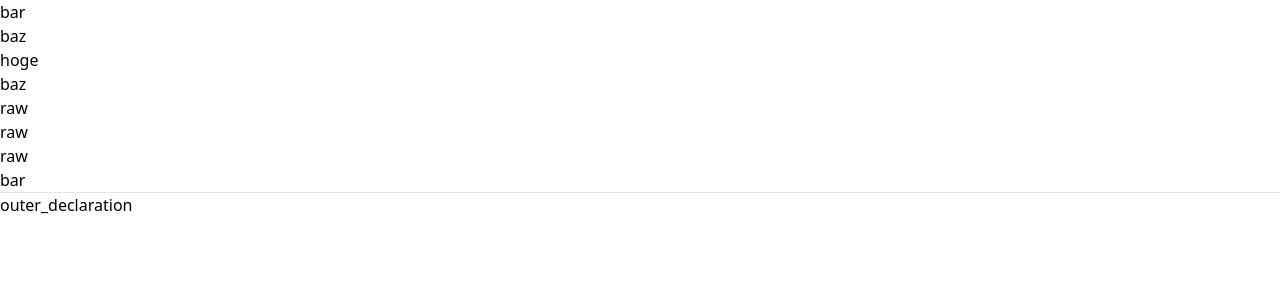
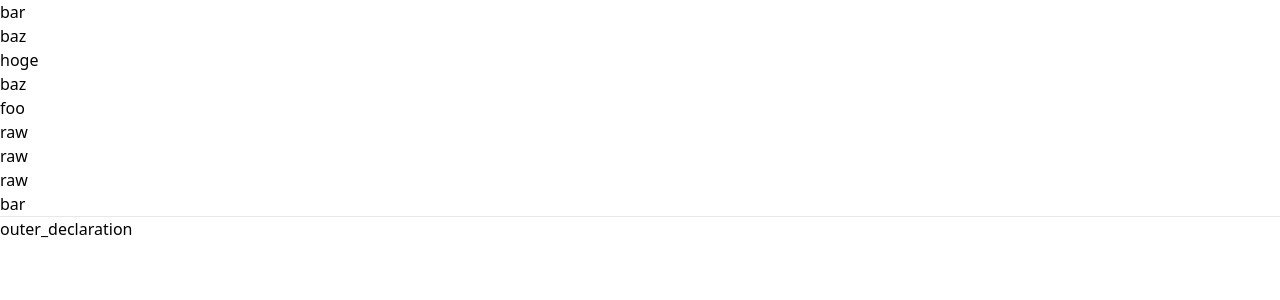
Before and after one commit to dhythm/react-cra-playground, a React (Create React App) app: page / in a window 1280 px wide. Shown: the top 300 px of the page. Built offline with nearby package versions, Linux system fonts and the light colour scheme.

Commit message:
check the behavior

```diff
--- a/src/components/I18nNested.tsx
+++ b/src/components/I18nNested.tsx
@@ -30,6 +30,13 @@ export const I18nNested: VFC = () => {
         <Wrapper2>
           <Content />
         </Wrapper2>
+      </Wrapper1>
+
+      {/* foo */}
+      <Wrapper1>
+        <Wrapper4>
+          <Content />
+        </Wrapper4>
       </Wrapper1>
 
       {/* raw */}
@@ -130,3 +137,21 @@ const Wrapper3: FC = ({ children }) => {
   }, []);
   return <I18nextProvider i18n={i18nextInstance}>{children}</I18nextProvider>;
 };
+
+const Wrapper4: FC = ({ children }) => {
+  const i18nextInstance = useMemo(() => {
+    const instance = i18next.createInstance();
+    instance.use(initReactI18next).init({
+      resources: { en: { translation: { bar: "bar" } } },
+      lng: "en",
+      fallbackLng: false,
+      keySeparator: false,
+      returnEmptyString: false,
+      interpolation: {
+        escapeValue: false,
+      },
+    });
+    return instance;
+  }, []);
+  return <I18nextProvider i18n={i18nextInstance}>{children}</I18nextProvider>;
+};
```
